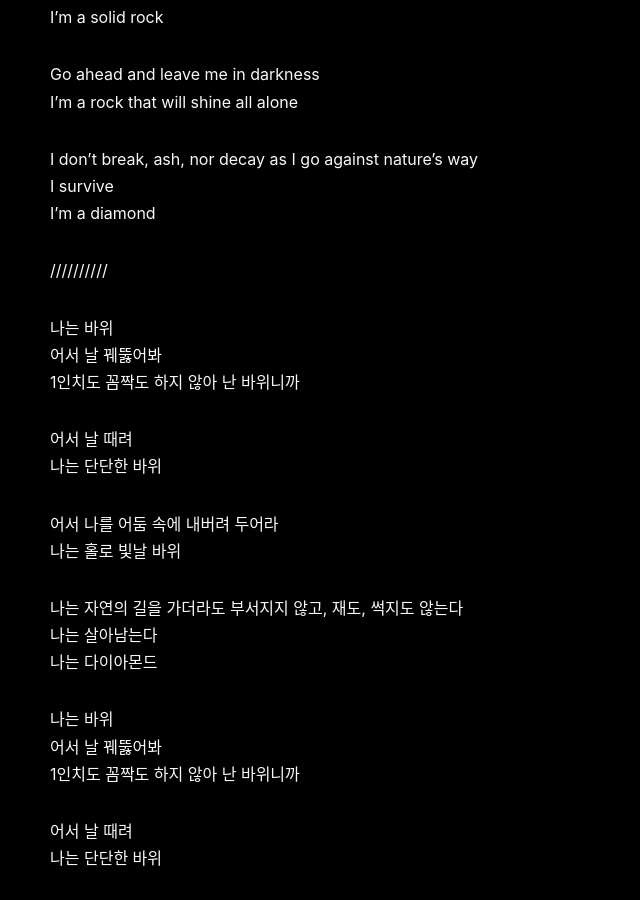
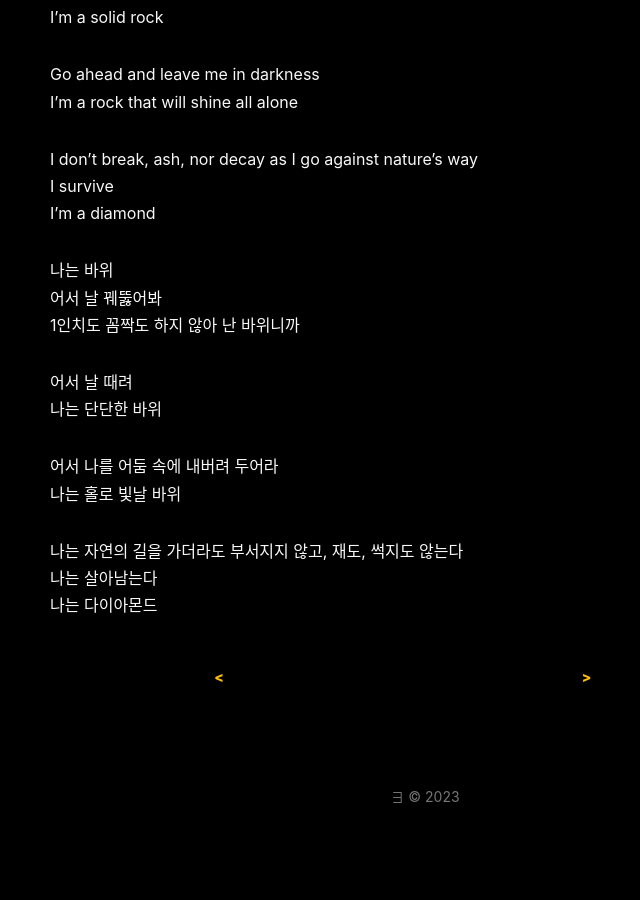
Before and after one commit to eugeniosaintemarie/notes, a Jekyll site: the page built from _posts/2022-05-04-Gwang-Jin-rock.markdown, in a window 1280 px wide and 900 px high, scrolled down 518 px. Shown: the whole window, without its empty margins (215-855 px from the left). Built offline with Jekyll 4.4.1, drawn with Linux system fonts in a browser that asks for light colours; comment, search, counter and statistics services are not loaded; after the commit the page ends 1392 px from its top, so only the background shows below that.

Commit message:
2023-01-31

```diff
--- a/_includes/posts/2022-05-04-Gwang-Jin-rock/en.md
+++ b/_includes/posts/2022-05-04-Gwang-Jin-rock/en.md
@@ -11,19 +11,3 @@ I’m a rock that will shine all alone
 I don’t break, ash, nor decay as I go against nature’s way\
 I survive\
 I’m a diamond
-
-//////////
-
-나는 바위\
-어서 날 꿰뚫어봐\
-1인치도 꼼짝도 하지 않아 난 바위니까
-
-어서 날 때려\
-나는 단단한 바위
-
-어서 나를 어둠 속에 내버려 두어라\
-나는 홀로 빛날 바위
-
-나는 자연의 길을 가더라도 부서지지 않고, 재도, 썩지도 않는다\
-나는 살아남는다\
-나는 다이아몬드
--- a/_includes/posts/2022-05-04-Gwang-Jin-rock/es.md
+++ b/_includes/posts/2022-05-04-Gwang-Jin-rock/es.md
@@ -11,19 +11,3 @@ Soy una roca que brillará sola
 No me quiebro, ni me deshago, ni me descompongo al ir en contra de la naturaleza\
 Sobrevivo\
 Soy un diamante
-
-//////////
-
-나는 바위\
-어서 날 꿰뚫어봐\
-1인치도 꼼짝도 하지 않아 난 바위니까
-
-어서 날 때려\
-나는 단단한 바위
-
-어서 나를 어둠 속에 내버려 두어라\
-나는 홀로 빛날 바위
-
-나는 자연의 길을 가더라도 부서지지 않고, 재도, 썩지도 않는다\
-나는 살아남는다\
-나는 다이아몬드
```
